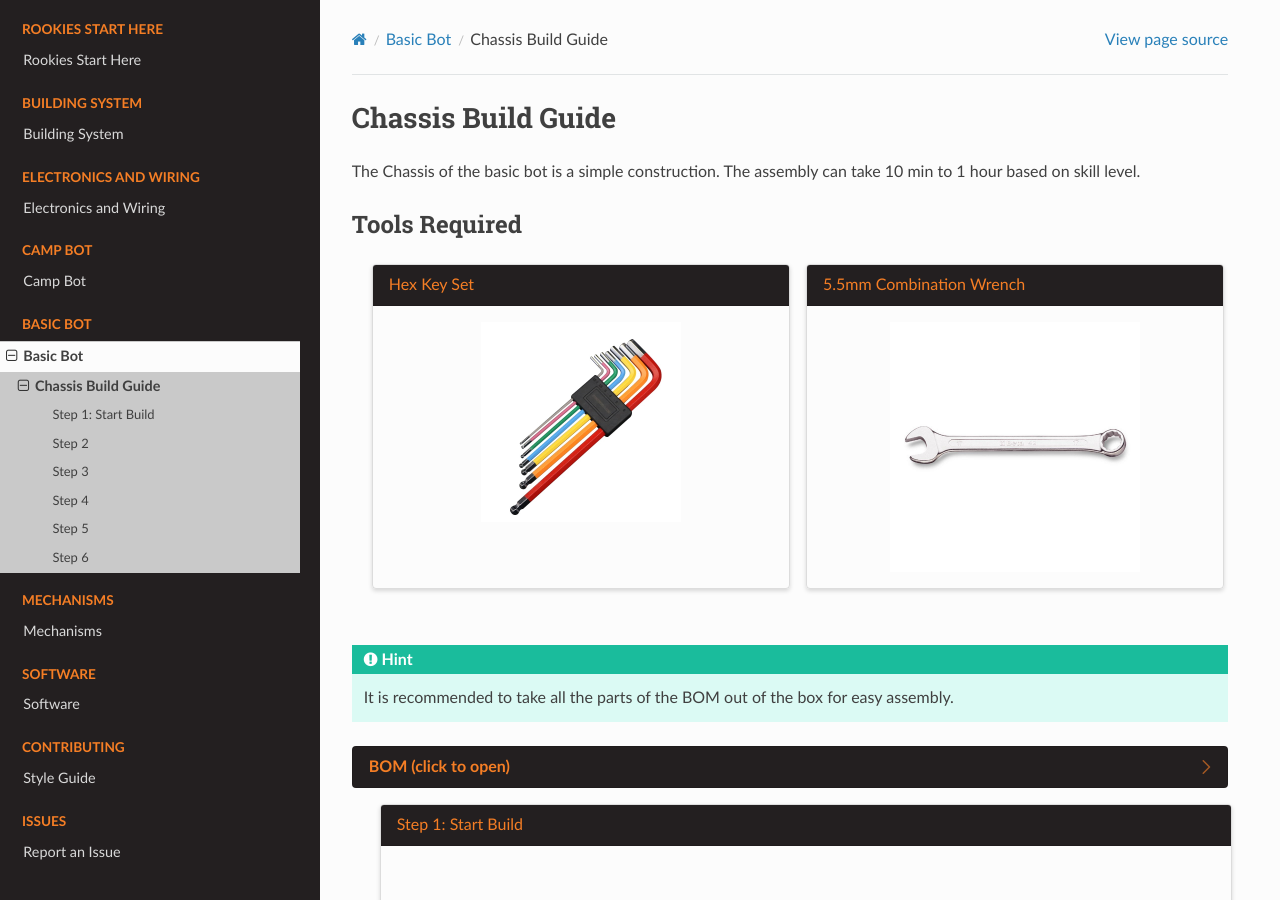
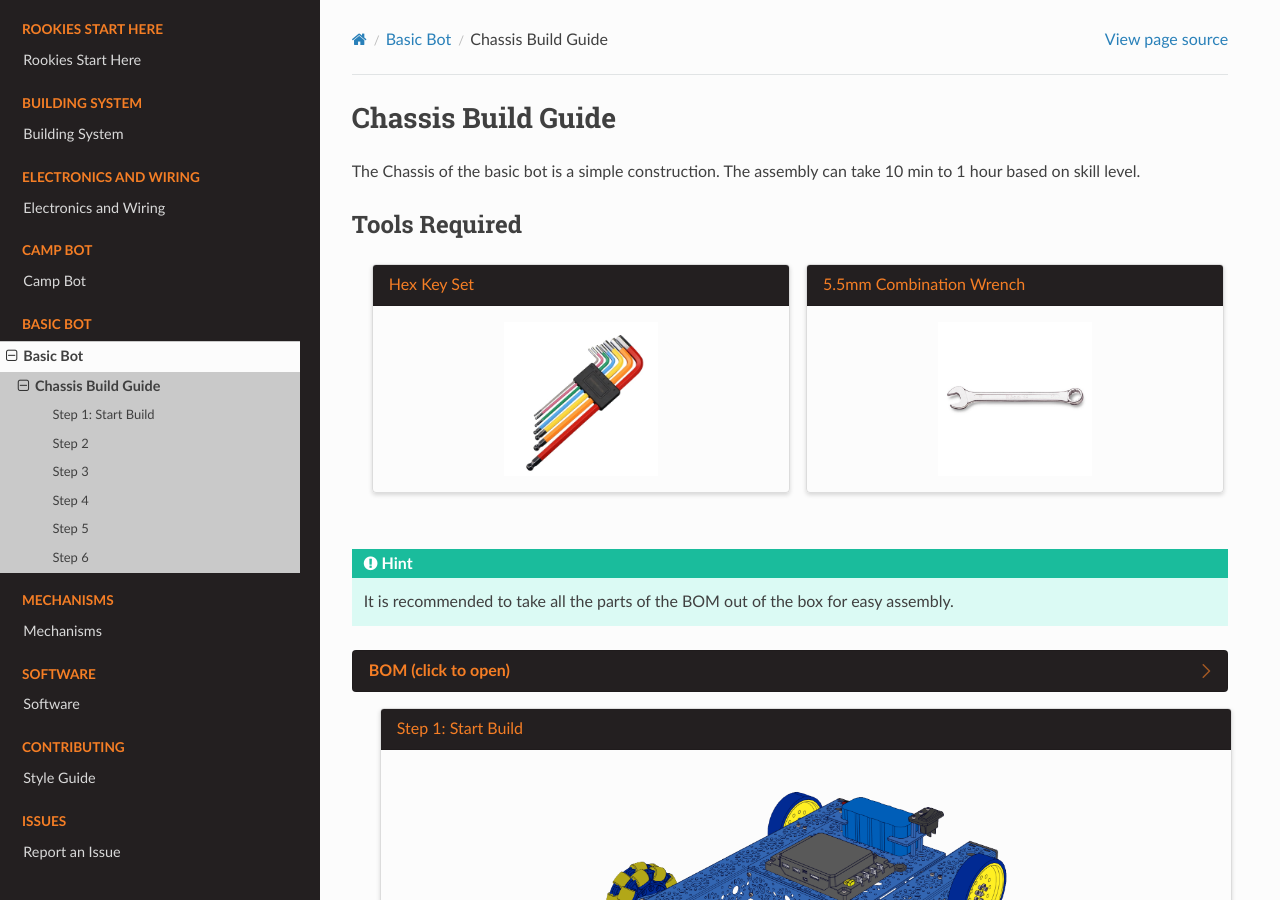
Before and after one commit to Jm-Taylor/Studica-Docs-WC, a Sphinx documentation site: the page built from source/docs/Basic-Bot/Chassis/index.rst, in a window 1280 px wide and 900 px high. Built offline with Sphinx 7.4.7 and the Read the Docs theme 2.0.0, drawn with Linux system fonts in a browser that asks for light colours.

Commit message:
image scale fix

```diff
--- a/source/docs/Basic-Bot/Chassis/index.rst
+++ b/source/docs/Basic-Bot/Chassis/index.rst
@@ -19,7 +19,7 @@
 
         .. figure:: images/hex-key-set.jpg
             :align: center
-            :scale: 25%
+            :width: 40%
 
     .. grid-item-card::
         :link: https://www.studica.ca/en/combination-wrench-55mm
@@ -30,7 +30,7 @@
 
         .. figure:: images/combination-wrench.jpg
             :align: center
-            :scale: 25%
+            :width: 40%
 
 |
 
@@ -53,175 +53,175 @@
           - 9
           - .. image:: images/bom/wire-grommet.png
               :align: center
-              :scale: 10%
+              :width: 10%
         * - U-Channel Bumper
           - 76505
           - 4
           - .. image:: images/bom/bumper.png
               :align: center
-              :scale: 10%
+              :width: 20%
         * - NeveRest Classic 40
           - am-4609b
           - 2
           - .. image:: images/bom/neverest-classic.png
               :align: center
-              :scale: 10%
+              :width: 30%
         * - 432mm U-Channel
           - 76010
           - 2
           - .. image:: images/bom/432-u-channel.png
               :align: center
-              :scale: 10%
+              :width: 40%
         * - 192mm U-Channel
           - 76015
           - 2
           - .. image:: images/bom/192-u-channel.png
               :align: center
-              :scale: 10%
+              :width: 30%
         * - 192mm x 96mm Flat Bracket
           - 76066
           - 2
           - .. image:: images/bom/192-96-flat.png
               :align: center
-              :scale: 10%
+              :width: 25%
         * - Battery Clip
           - 76088
           - 2
           - .. image:: images/bom/battery-clip.png
               :align: center
-              :scale: 10%
+              :width: 15%
         * - Motor Mount Plate
           - 76140
           - 2
           - .. image:: images/bom/motor-mount-plate.png
               :align: center
-              :scale: 10%
+              :width: 15%
         * - End Piece Plate
           - 76015
           - 4
           - .. image:: images/bom/end-plate.png
               :align: center
-              :scale: 10%
+              :width: 15%
         * - 6mm x 96mm D-Shaft
           - 76161
           - 4
           - .. image:: images/bom/96-d-shaft.png
               :align: center
-              :scale: 10%
+              :width: 40%
         * - 25mm Male to Female Standoff
           - 76184
           - 2
           - .. image:: images/bom/mf-standoff.png
               :align: center
-              :scale: 10%
+              :width: 15%
         * - 25mm Standoff
           - 76182
           - 5
           - .. image:: images/bom/25-standoff.png
               :align: center
-              :scale: 10%
+              :width: 15%
         * - M3 x 10mm SHCS
           - 76201
           - 54
           - .. image:: images/bom/m3-10-shcs.png
               :align: center
-              :scale: 10%
+              :width: 10%
         * - M3 x 12mm SHCS
           - 76202
           - 14
           - .. image:: images/bom/m3-12-shcs.png
               :align: center
-              :scale: 10%
+              :width: 10%
         * - M3 x 20mm SHCS
           - 76209
           - 2
           - .. image:: images/bom/m3-20-shcs.png
               :align: center
-              :scale: 10%
+              :width: 10%
         * - M3 x 10mm BHCS
           - 76203
           - 28
           - .. image:: images/bom/m3-10-bhcs.png
               :align: center
-              :scale: 10%
+              :width: 10%
         * - M3 Kep Nut
           - 76204
           - 2
           - .. image:: images/bom/m3-kep-nut.png
               :align: center
-              :scale: 10%
+              :width: 10%
         * - 30 Tooth Bevel Gear
           - 76219
           - 4
           - .. image:: images/bom/30-tooth-bevel.png
               :align: center
-              :scale: 10%
+              :width: 15%
         * - 100mm Drive Wheel
           - 76262
           - 2
           - .. image:: images/bom/drive-wheel.png
               :align: center
-              :scale: 15%
+              :width: 15%
         * - 100mm Omni Wheel
           - 76260
           - 2
           - .. image:: images/bom/omni-wheel.png
               :align: center
-              :scale: 15%
+              :width: 15%
         * - Light Weight Shaft Hub
           - 76282
           - 2
           - .. image:: images/bom/light-hub.png
               :align: center
-              :scale: 10%
+              :width: 15%
         * - Enhanced Wheel Hub Kit
           - 76291
           - 2
           - .. image:: images/bom/enhanced-hub.png
               :align: center
-              :scale: 15%
+              :width: 15%
         * - 14mm Flange Bearing
           - 76302
           - 8
           - .. image:: images/bom/14-bearing.png
               :align: center
-              :scale: 10%
+              :width: 10%
         * - Collar Clamp
           - 76320
           - 4
           - .. image:: images/bom/collar-clamp.png
               :align: center
-              :scale: 15%
+              :width: 10%
         * - 2mm Shaft Spacer
           - 76306
           - 12
           - .. image:: images/bom/2-spacer.png
               :align: center
-              :scale: 10%
+              :width: 10%
         * - XT30 to Tamiya Adapter
           - 70179
           - 1
           - .. image:: images/bom/xt30-cable.jpg
               :align: center
-              :scale: 40%
+              :width: 40%
         * - 12V 3000mAh Battery
           - 39057
           - 1
           - .. image:: images/bom/battery.png
               :align: center
-              :scale: 10%
+              :width: 20%
         * - Power Switch
           - REV-31-1387
           - 1
           - .. image:: images/bom/power-switch.png
               :align: center
-              :scale: 10%
+              :width: 10%
         * - Control Hub
           - REV-31-1595
           - 1
           - .. image:: images/bom/control-hub.png
               :align: center
-              :scale: 10%
+              :width: 30%
 
 .. grid:: 1
   :gutter: 2
@@ -236,7 +236,7 @@
 
     .. figure:: images/basicBotChassis_View21.png
       :align: center
-      :scale: 50%
+      :width: 50%
 
 .. toctree::
   :hidden:
--- a/source/docs/Basic-Bot/Chassis/step2.rst
+++ b/source/docs/Basic-Bot/Chassis/step2.rst
@@ -19,13 +19,13 @@
           - 2
           - .. image:: images/bom/432-u-channel.png
               :align: center
-              :scale: 10%
+              :width: 40%
         * - M3 x 10mm BHCS
           - 76203
           - 16
           - .. image:: images/bom/m3-10-bhcs.png
               :align: center
-              :scale: 10%
+              :width: 10%
 
 Instructions
 ------------
```
Also changed, not shown: source/docs/Basic-Bot/Chassis/step1.rst (+4 -3 lines), source/docs/Basic-Bot/Chassis/step3.rst (+6 -6 lines), source/docs/Basic-Bot/Chassis/step4.rst (+77 -0 lines), source/docs/Basic-Bot/index.rst (+4 -4 lines).
